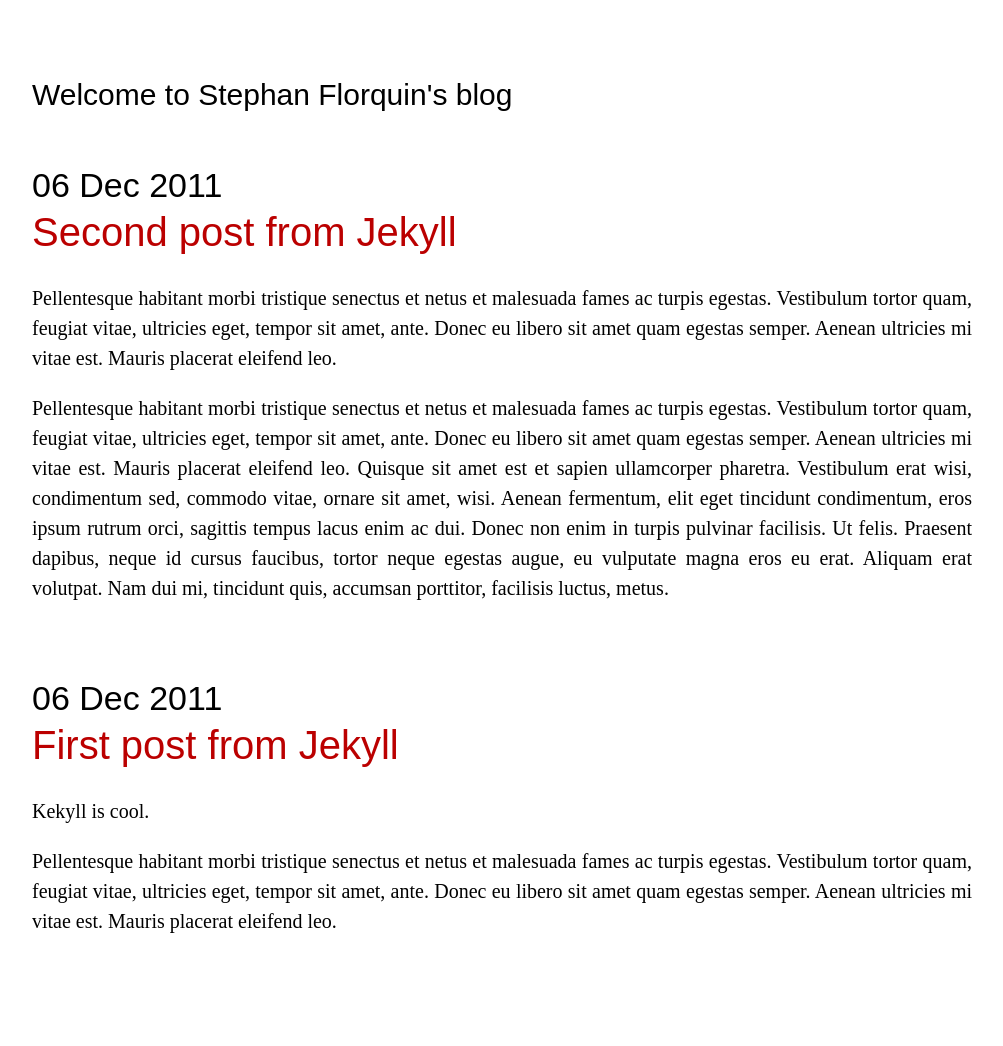
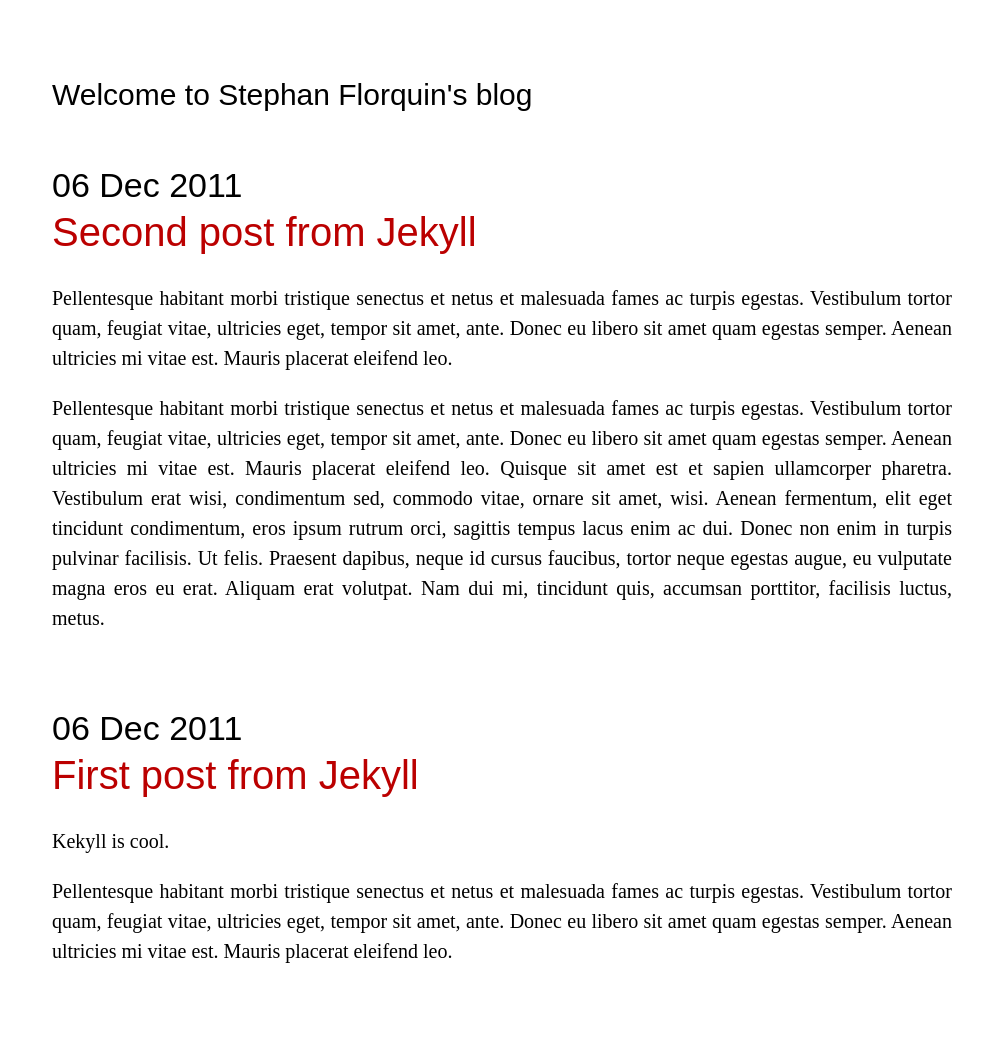
Before and after one commit to stephan83/stephan83.github.com, a Jekyll site: the page built from index.html, in a window 1280 px wide. Shown: the whole page, without its empty margins (138-1141 px from the left). Built offline with Jekyll 4.4.1, drawn with Linux system fonts in a browser that asks for light colours; some web fonts are replaced; before the commit the page ends 1016 px from its top, so only the background shows below that.

Commit message:
better margin

```diff
--- a/css/style.css
+++ b/css/style.css
@@ -93,7 +93,8 @@
 }
 
 #content {
-  max-width: 940px;
+  max-width: 900px;
+  padding: 0 40px;
   margin: 4em auto;
   text-align: justify;
 }
```
